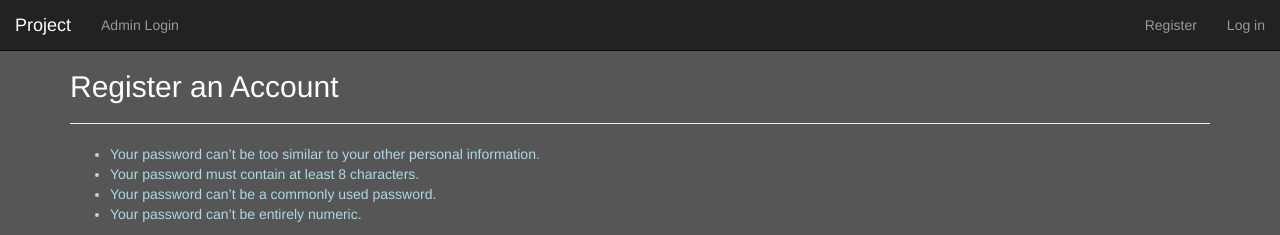
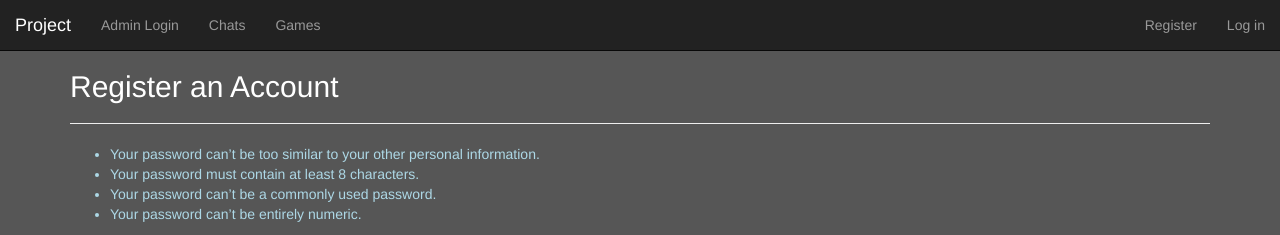
Before and after one commit to gideonw14/kc-codeathon, a Django app: page /accounts/register/ in a window 1280 px wide. Shown: the top 235 px of the page. Run offline with Django 3.2, Linux system fonts and the light colour scheme; some libraries are stand-ins or nearby versions.

Commit message:
First attempt at adding links to page for games and chats

```diff
--- a/Project/templates/main/layout.html
+++ b/Project/templates/main/layout.html
@@ -27,6 +27,8 @@
           <div id="navbar" class="navbar-collapse collapse">
             <ul class="nav navbar-nav">
               <li><a href="{% url 'admin:login' %}">Admin Login</a></li>
+              <li><a href="{% url 'chat:index' %}">Chats</a></li>
+              <li><a href="{% url 'games:index' %}">Games</a></li>
             </ul>
             {% include 'main/login_partial.html' %}
           </div><!--/.nav-collapse -->
```
